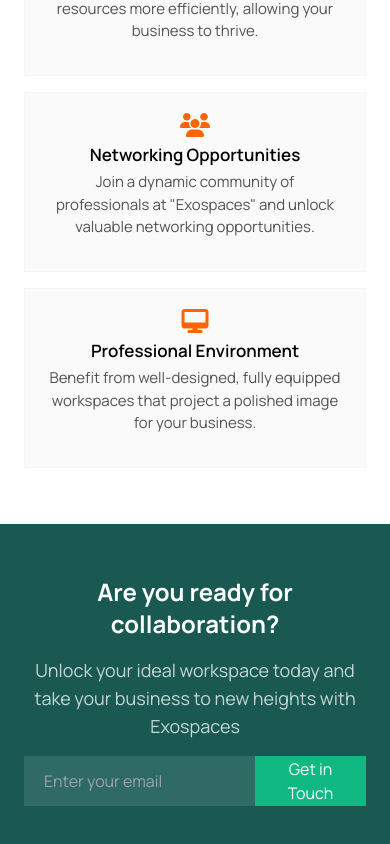
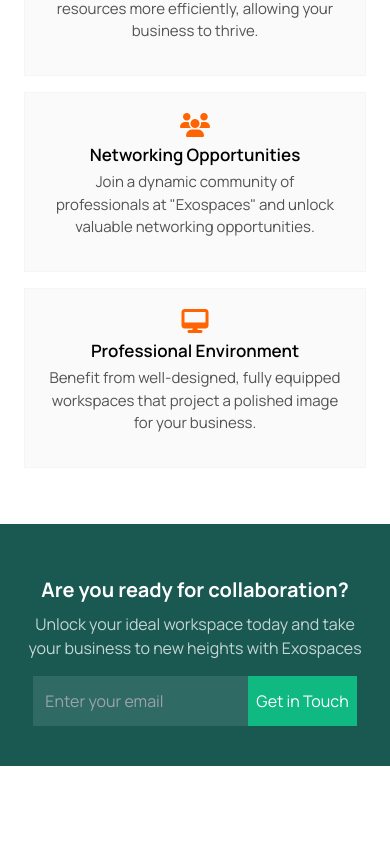
Before and after one commit to Lindrit-Sulaj/Exospaces, a Next.js app: page / in a window 390 px wide. Shown: the part 5608-6452 px from the top of the page. After the commit the page ends 6374 px from the top, so only its background shows below. Built offline with nearby package versions, Linux system fonts and the light colour scheme.

Commit message:
Fixed font on Call to Action

```diff
--- a/containers/Cta.jsx
+++ b/containers/Cta.jsx
@@ -4,11 +4,11 @@
   return (
     <section className='px-6 md:px-8 bg-custom-green text-white py-10'>
       <div className="max-w-screen-web mx-auto">
-        <h2 className='text-2xl md:text-3xl mt-3 font-bold text-center '>Are you ready for collaboration?</h2>
-        <p className='max-w-lg text-center mx-auto text-lg opacity-75 mt-4'>Unlock your ideal workspace today and take your business to new heights with Exospaces</p>
+        <h2 className='text-xl md:text-3xl mt-3 font-bold text-center '>Are you ready for collaboration?</h2>
+        <p className='max-w-lg text-center mx-auto text-base md:text-lg opacity-75 mt-2 md:mt-4'>Unlock your ideal workspace today and take your business to new heights with Exospaces</p>
         <div className='flex justify-center mt-4'>
-          <input className='h-[50px] px-5 bg-[rgba(255,255,255,0.1)] outline-none' type="text" placeholder='Enter your email' />
-          <button className='px-4 bg-emerald-500 hover:bg-emerald-600'>Get in Touch</button>
+          <input className='h-[50px] px-3 md:px-5 bg-[rgba(255,255,255,0.1)] outline-none' type="text" placeholder='Enter your email' />
+          <button className='px-2 md:px-4 bg-emerald-500 hover:bg-emerald-600'>Get in Touch</button>
         </div>
       </div>
     </section>
```
